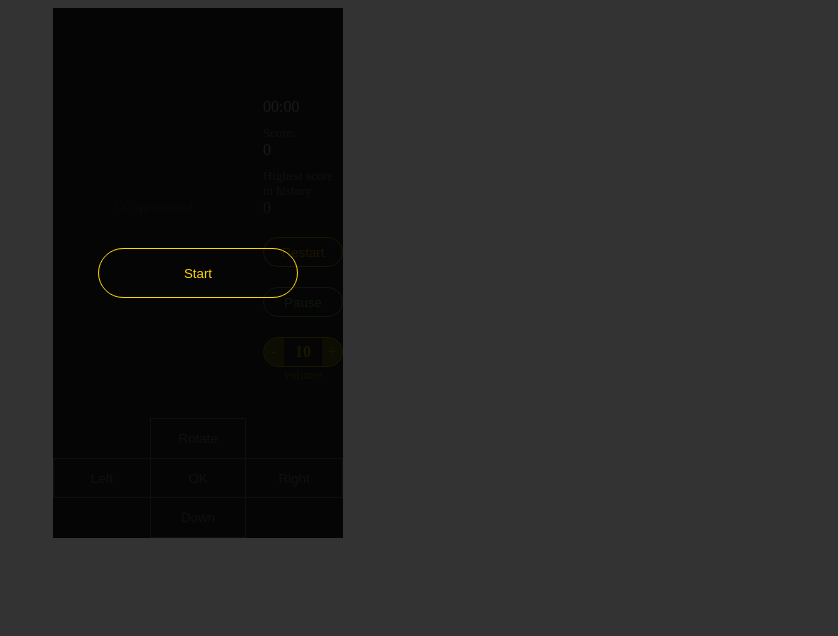
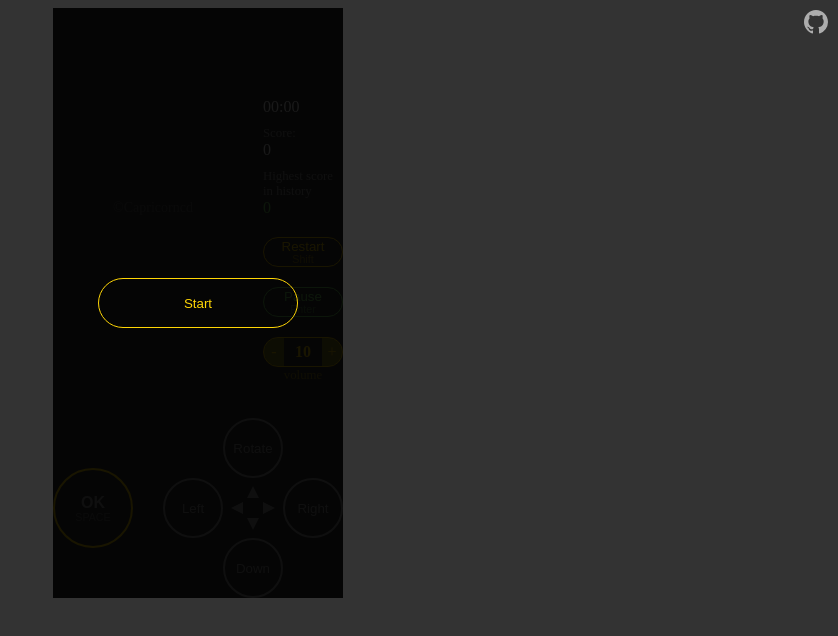
Before and after one commit to capricorncd/tetris, a website: page index.html in a window 1280 px wide. Shown: the whole page, without its empty margins (442-1280 px from the left). Drawn offline with Linux system fonts and the light colour scheme; no server answers; files whose address does not match are found by name.

Commit message:
Modified CSS style of the control buttons

```diff
--- a/index.html
+++ b/index.html
@@ -13,6 +13,11 @@
 </head>
 <body>
 <div class="game-box" id="app"></div>
+<a href="https://github.com/capricorncd/tetris" target="_blank" class="icon-mark-github">
+  <svg aria-hidden="true" height="24" viewBox="0 0 16 16" version="1.1" width="24" data-view-component="true">
+    <path fill-rule="evenodd" d="M8 0C3.58 0 0 3.58 0 8c0 3.54 2.29 6.53 5.47 7.59.4.07.55-.17.55-.38 0-.19-.01-.82-.01-1.49-2.01.37-2.53-.49-2.69-.94-.09-.23-.48-.94-.82-1.13-.28-.15-.68-.52-.01-.53.63-.01 1.08.58 1.23.82.72 1.21 1.87.87 2.33.66.07-.52.28-.87.51-1.07-1.78-.2-3.64-.89-3.64-3.95 0-.87.31-1.59.82-2.15-.08-.2-.36-1.02.08-2.12 0 0 .67-.21 2.2.82.64-.18 1.32-.27 2-.27.68 0 1.36.09 2 .27 1.53-1.04 2.2-.82 2.2-.82.44 1.1.16 1.92.08 2.12.51.56.82 1.27.82 2.15 0 3.07-1.87 3.75-3.65 3.95.29.25.54.73.54 1.48 0 1.07-.01 1.93-.01 2.2 0 .21.15.46.55.38A8.013 8.013 0 0016 8c0-4.42-3.58-8-8-8z"></path>
+  </svg>
+</a>
 <!--<div class="game-box" id="TetrisB"></div>-->
 
 <script src="./tetris.min.js"></script>
--- a/src/index.ts
+++ b/src/index.ts
@@ -114,37 +114,25 @@ class Tetris {
         </div>
         <div class="control-wrapper">
 <!--          <button class="tetris-setup">Setup</button>-->
-          <button class="tetris-restart">Restart</button>
-          <button class="tetris-pause">Pause</button>
+          <button class="tetris-restart">Restart<i>Shift</i></button>
+          <button class="tetris-pause">Pause<i>Enter</i></button>
           <div class="volume"><span class="l">-</span><b>10</b><span class="r">+</span></div>
         </div>
       </div>
       </section>
       <div class="tetris-control-wrapper">
+        <div class="fall"><button class="btn-fall"><b>OK</b><i>SPACE</i></button></div>
         <div class="grid-wrapper">
-          <div class="grid"></div>
           <div class="grid">
             <button class="btn-rotate">Rotate</button>
           </div>
-          <div class="grid"></div>
-        </div>
-        <div class="grid-wrapper">
           <div class="grid">
             <button class="btn-left">Left</button>
-          </div>
-          <div class="grid">
-            <button class="btn-fall">OK</button>
-          </div>
-          <div class="grid">
             <button class="btn-right">Right</button>
           </div>
-        </div>
-        <div class="grid-wrapper">
-          <div class="grid"></div>
           <div class="grid">
             <button class="btn-down">Down</button>
           </div>
-          <div class="grid"></div>
         </div>
       </div>
     `
@@ -484,7 +472,7 @@ class Tetris {
         this.move()
       }, this.INTERVAL)
       this.gameTimeMeter()
-      util.q(`#${this.domId} .tetris-pause`).innerText = 'Pause'
+      util.q(`#${this.domId} .tetris-pause`).innerHTML = 'Pause<i>Enter</i>'
       // console.log('开始')
     } else {
       this.audio.pause('bgm')
@@ -497,7 +485,7 @@ class Tetris {
         clearInterval(this.gameTimer)
         this.gameTimer = null
       }
-      util.q(`#${this.domId} .tetris-pause`).innerText = 'Start'
+      util.q(`#${this.domId} .tetris-pause`).innerHTML = 'Start<i>Enter</i>'
       // console.log('暂停')
     }
   }
@@ -544,7 +532,7 @@ class Tetris {
     this.moveTimer = setInterval(() => {
       this.move()
     }, this.INTERVAL)
-    util.q(`#${this.domId} .tetris-pause`).innerText = 'Pause'
+    util.q(`#${this.domId} .tetris-pause`).innerHTML = 'Pause<i>Enter</i>'
     util.q(`#${this.domId}`).className = 'zx-tetris-container'
   }
 
@@ -698,6 +686,8 @@ class Tetris {
       this.audio.setVolume(volume / 100)
       volumeValue.innerText = String(volume)
     })
+
+    this.initHistoryScore()
   }
 
   initHistoryScore(): void {
--- a/src/scss/style.scss
+++ b/src/scss/style.scss
@@ -19,9 +19,17 @@ $gray: #999;
     -webkit-tap-highlight-color: rgba(0, 0, 0, 0);
   }
   button {
+    position: relative;
     outline: none;
     cursor: pointer;
     background: none;
+    i {
+      font-style: normal;
+      display: block;
+      font-size: 0.8em;
+      opacity: 0.5;
+      line-height: 1;
+    }
   }
   audio {
     display: none;
@@ -189,32 +197,76 @@ $gray: #999;
     background-size: cover;
   }
   .tetris-control-wrapper {
+    margin-top: 10px;
     position: relative;
-    margin-top: 10px;
+    display: flex;
+    align-items: stretch;
+    justify-content: space-between;
+    .fall {
+      display: flex;
+      align-items: center;
+      justify-content: center;
+    }
     .grid-wrapper {
+      .grid {
+        flex: 0 0 33.3%;
         display: flex;
-      .grid {
-        flex: 1;
+        align-items: center;
+        justify-content: center;
+      }
+    }
     button {
+      position: relative;
+      $size: 60px;
       display: block;
-          width: 100%;
-          height: 40px;
+      width: $size;
+      height: $size;
       color: $gray;
-          border: 1px solid $gray;
+      border: 2px solid $gray;
       background: none;
       box-sizing: border-box;
+      border-radius: 50%;
+      &:after {
+        content: "";
+        border-left: 6px solid transparent;
+        border-right: 6px solid transparent;
+        border-bottom: 12px solid #fff;
+        position: absolute;
+        z-index: 1;
+        pointer-events: none;
+        top: 50%;
+        left: 50%;
+        margin: -6px 0 0  -6px;
+        opacity: 0.5;
+      }
       &.btn-left {
-            border-right: 0;
+        margin-right: 30px;
+        &:after {
+          transform: translateX(44px) rotate(-90deg);
+        }
       }
       &.btn-right {
-            border-left: 0;
+        margin-left: 30px;
+        &:after {
+          transform: translateX(-44px) rotate(90deg);
         }
-          &.btn-rotate {
-            border-bottom: 0;
       }
-          &.btn-down {
-            border-top: 0;
+      &.btn-rotate:after {
+        transform: translateY(44px);
       }
+      &.btn-down:after {
+        transform: translateY(-44px) rotate(180deg);
+      }
+      &.btn-fall {
+        $size: 80px;
+        border-color: $yellow;
+        width: $size;
+        height: $size;
+        b {
+          font-size: 1.2em;
+        }
+        &:after {
+          border-width: 0;
         }
       }
     }
@@ -269,3 +321,18 @@ $gray: #999;
     }
   }
 }
+
+.icon-mark-github {
+  position: fixed;
+  z-index: 1;
+  top: 10px;
+  right: 10px;
+  opacity: 0.6;
+  &:hover {
+    opacity: 0.8;
+  }
+  svg {
+    fill: currentColor;
+    color: #fff;
+  }
+}
```
Also changed, not shown: package.json (+5 -4 lines), README.md, dist/index.html, dist/tetris.min.js, dist/tetris.min.js.LICENSE.txt, preview.jpg (added), qrcode.png (renamed from src/img/qrcode.png), src/img/preview.jpg (deleted). Lines whose indentation alone changed are shown as unchanged.
